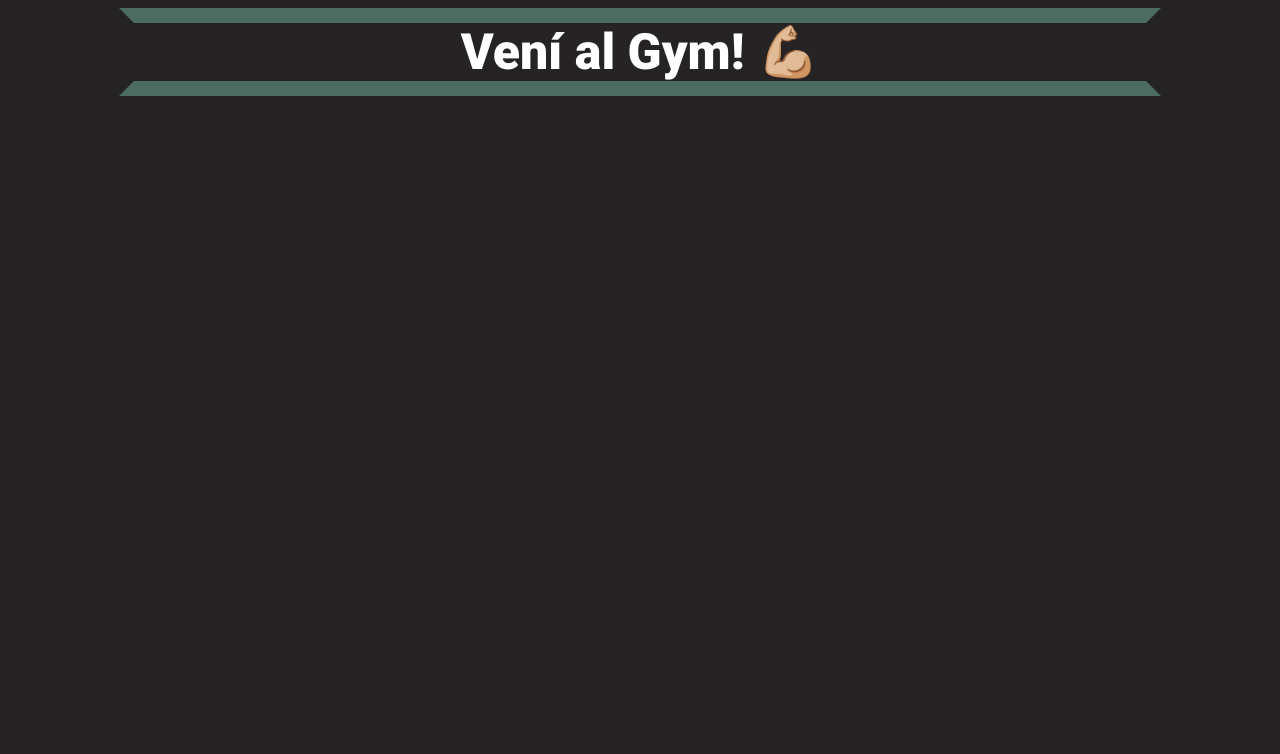
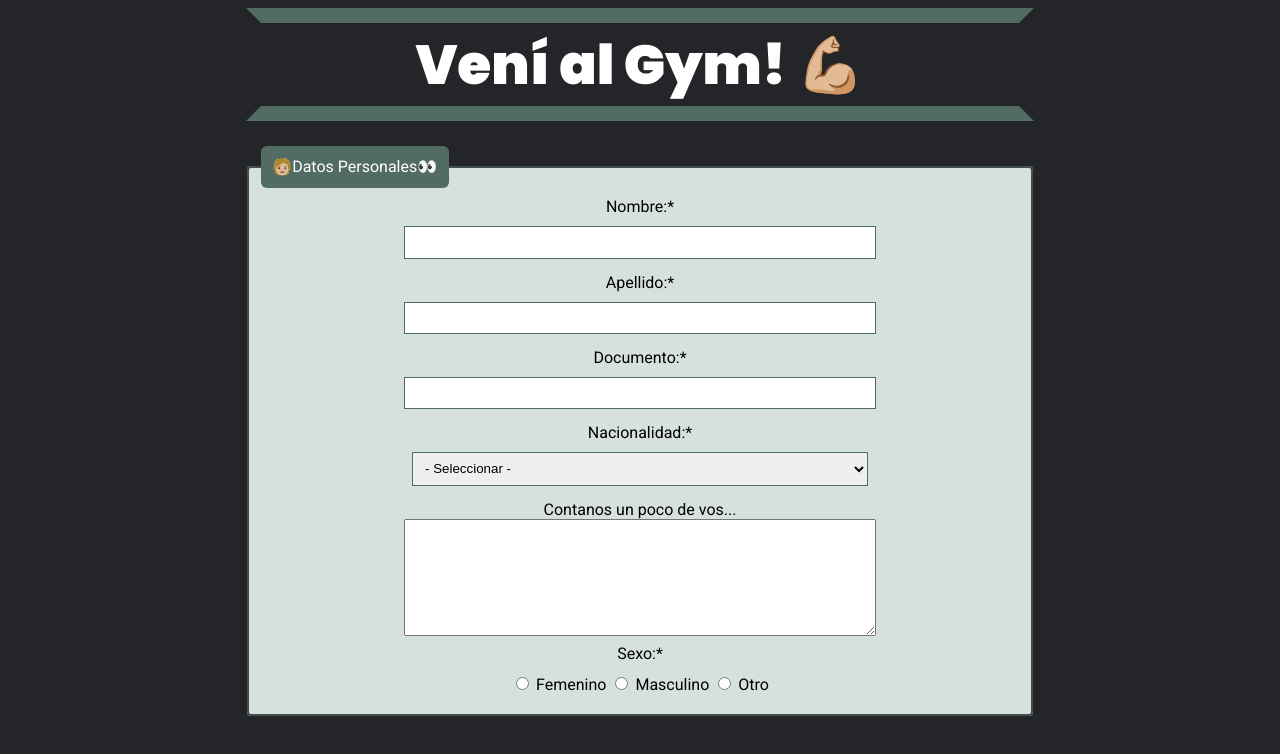
Before and after one commit to Javiarellano11/desafio-04, a website built with Vite: page index.html in a window 1280 px wide. Built offline with nearby package versions, Linux system fonts and the light colour scheme.

Commit message:
agregue el primer fieldset de datos personales junto con sus estilos

```diff
--- a/estilos.css
+++ b/estilos.css
@@ -2,23 +2,88 @@
 @import url('https://fonts.googleapis.com/css2?family=Poppins:ital,wght@0,100;0,200;0,300;0,400;0,500;0,600;0,700;0,800;0,900;1,100;1,200;1,300;1,400;1,500;1,600;1,700;1,800;1,900&display=swap');
 
 body{
-  background-color: #252323;
-  font-family: "Poppins", sans-serif;
+background-color: #242528;
+font-family: "Roboto", sans-serif;
 }
 
-.bordes-titulo{
-    border: 15px solid #4d6d63;
+
+h1{
+color: white;
+font-size: 55px;
+font-family: "Poppins", sans-serif;
+font-weight: 900;
+text-align: center;
+}
+
+fieldset {
+width: 60%;
+background-color: rgb(214, 225, 221);
+border: 2px solid rgb(64, 79, 75);
+border-radius: 4px;
+margin: auto;
+margin-bottom: 20px;
+}
+
+div{
+margin: 4px 0 4px 0;
+}
+
+legend{
+background-color: rgb(82, 108, 99);
+color: white;
+padding: 1.5%;
+border-radius: 6px;
+}
+
+label{
+display: block;
+}
+
+input{
+  border: 1px solid #4d6d63;
+  margin-top: 10px;
+  margin-bottom: 10px;
+}
+
+select{
+  border: 1px solid #4d6d63;
+  margin-top: 10px;
+  margin-bottom: 10px;
+}
+
+textarea{
+  resize: vertical;
+  height: 100px;
+  min-height: 100px;
+}
+
+.titulo-bordes{
+border: 15px solid rgb(82, 108, 99);
 border-left-color: transparent;
 border-right-color: transparent;
 margin: auto;
-    margin-bottom: 20px;
-    width: 80%;
+margin-bottom: 25px;
+width: 60%;
 }
 
-  h1{
-    color: white;
-    font-size: 50px;
-    font-family: "Roboto", sans-serif;
-    font-weight: 900;
+.datos-personales {
 text-align: center;
 }
+
+.texto-desde-derecha{
+  text-align: right;
+}
+
+
+.ancho-i-s-t{
+width: 60%;
+padding: 1%;
+}
+
+.contenedor-cuadrados-circulos label{
+  display: inline-block;
+}
+
+.contenedor-cuadrados-circulos input{
+  display: inline-block;
+}
--- a/index.html
+++ b/index.html
@@ -7,7 +7,60 @@
   </head>
   <body>
 
-    <h1 class="bordes-titulo">Vení al Gym! 💪🏼</h1>
+    <h1 class="titulo-bordes">Vení al Gym! 💪🏼</h1>
+
+    <div>
+      <form action="https://postman-echo.com/post" method="post">
+        <fieldset>
+          <legend>🧑🏼Datos Personales👀</legend>
+
+          <div class="datos-personales">
+            <label for="">Nombre:*</label>
+            <input class="ancho-i-s-t texto-desde-derecha" type="text" name="Nombre" required>
+          </div> <!-- ! Nombre (2do div) -->
+
+          <div class="datos-personales">
+            <label for="">Apellido:*</label>
+            <input class="ancho-i-s-t texto-desde-derecha" type="text" name="Apellido" required>
+          </div> <!-- ! Apellido (3er nombre) -->
+
+          <div class="datos-personales">
+            <label for="">Documento:*</label>
+            <input class="ancho-i-s-t texto-desde-derecha" type="text" name="Documento" required>
+          </div> <!-- ! Documento (4to div) -->
+
+          <div class="datos-personales">
+            <label for="">Nacionalidad:*</label>
+            <select class="ancho-i-s-t" name="Nacionalidad" required>
+              <option value="">- Seleccionar -</option>
+              <option value="argentina">Argentina</option>
+              <option value="brasilenia">Brasileña</option>
+              <option value="uruguaya">Uruguaya</option>
+              <option value="otra">Otra</option>
+            </select>
+          </div> <!-- ! Nacionalidad (5to div) -->
+
+          <div class="datos-personales">
+            <label for="">Contanos un poco de vos...</label>
+            <textarea class="ancho-i-s-t texto-desde-derecha" name="información"></textarea>
+          </div> <!-- ! Información adicional (6to div) -->
+
+          <div class="datos-personales">
+            <label>Sexo:*</label>
+            <div class="contenedor-cuadrados-circulos">
+              <input type="radio" name="genero" value="femenino" id="femenino">
+              <label for="femenino">Femenino</label>
+              <input type="radio" name="genero" id="masculino" value="masculino">
+              <label for="masculino">Masculino</label>
+              <input type="radio" name="otro" id="otro" value="otro">
+              <label for="otro">Otro</label>
+            </div> <!-- ! Elegir sexo (8vo div) -->
+          </div> <!-- ! Género (7mo div) -->
+        </fieldset>
+
+
+      </form>
+    </div> <!-- ! contenedor (1er div)-->
 
 
 
```
Lines whose indentation alone changed are shown as unchanged.
